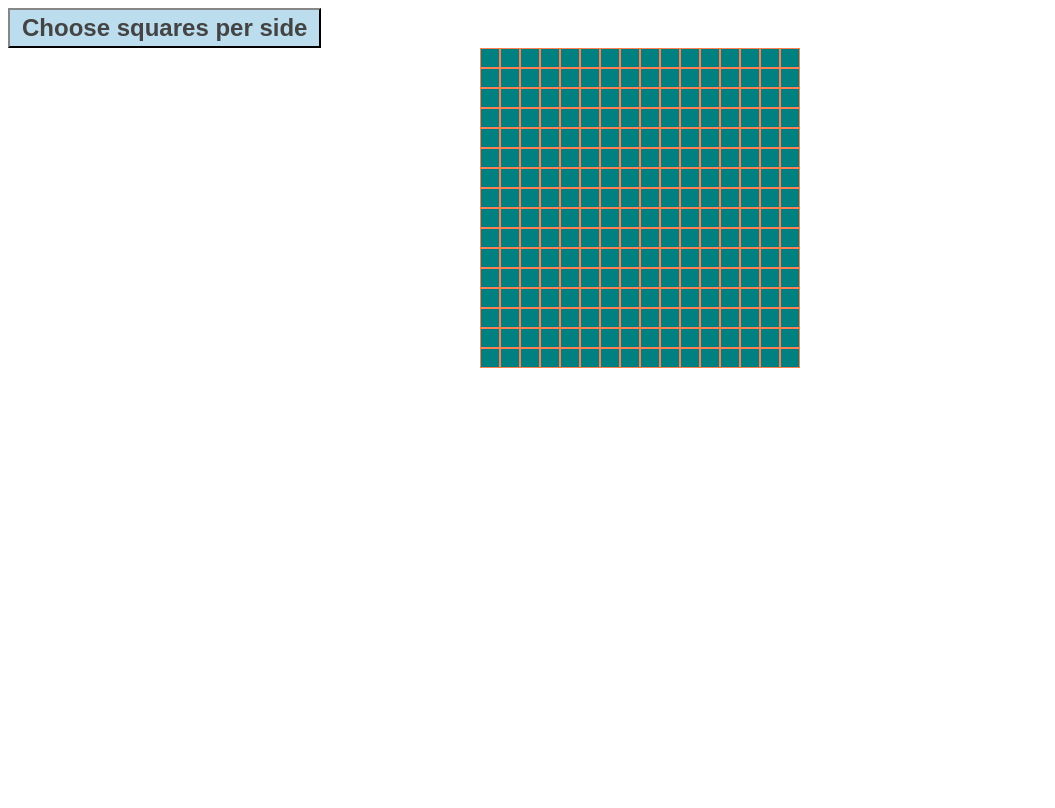
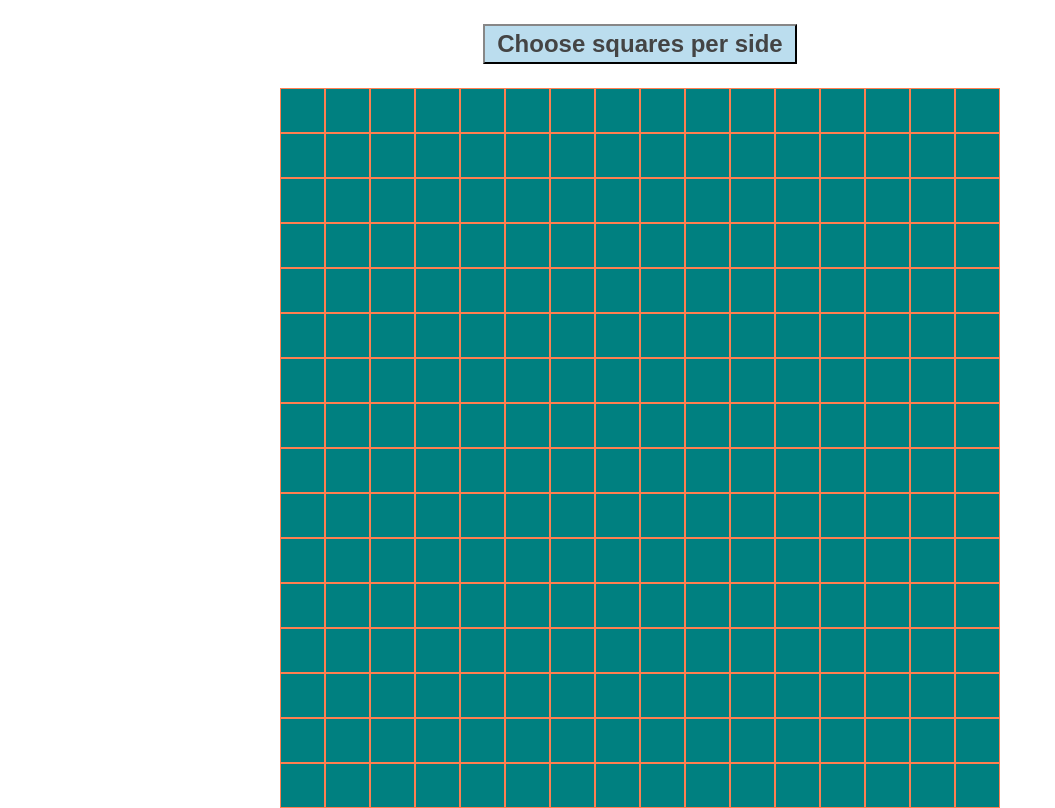
Before and after one commit to Kaptvr/odin-etch-a-sketch, a plain HTML site: page index.html in a window 1280 px wide. Shown: the whole page, without its empty margins (0-1055 px from the left). Drawn offline with Linux system fonts and the light colour scheme.

Commit message:
Finish button logic (changing grid size)

```diff
--- a/index.html
+++ b/index.html
@@ -8,7 +8,7 @@
     </head>
 
     <body>
-        <div>
+        <div class="buttonDiv">
             <button>Choose squares per side</button>
         </div>
         <div class="divWhole">
--- a/javascript.js
+++ b/javascript.js
@@ -1,13 +1,15 @@
 function main () {
 
-    createRows();
-    fillRows();
+    let squares = 16; //default size == 16
+
+    createRows(squares);
+    fillRows(squares);
     detectMouse();
-    buttonPrompt();
+    buttonPrompt(squares); //set different number of squares per side
 }
 
-function createRows() {
-    for (let i = 0; i < 16; i++) {
+function createRows(squares) {
+    for (let i = 0; i < squares; i++) {
         const divWhole = document.querySelector('.divWhole'); //select hard-coded div
         const divCreate = document.createElement('div');
         divCreate.classList.add('row', `row${i}`);
@@ -15,9 +17,9 @@ function createRows() {
     }
 }
 
-function fillRows() {
-    for (let i = 0; i < 16; i++) {
-        for (let j = 0; j < 16; j++) {
+function fillRows(squares) {
+    for (let i = 0; i < squares; i++) {
+        for (let j = 0; j < squares; j++) {
             const divRow = document.querySelector(`.row${i}`);
             const divCreate = document.createElement('div');
             divCreate.classList.add('single');
@@ -35,40 +37,23 @@ function detectMouse() {
     })
 }
 
-function buttonPrompt() {
+function buttonPrompt(squares) {
     const button = document.querySelector("button");
-    button.addEventListener('click', () => prompt("Number of squares"));
+    button.addEventListener('click', (squares) => {
+        squares = prompt("Number of squares (1-100)");
+        if (squares >= 1 && squares <= 100) { //check if not too many or too few squares
+            const divRow = document.querySelectorAll('.row');
+            divRow.forEach( (row) => { //remove existing grid
+                row.remove();
+            })
+            createRows(squares); //then create a new one with size of 'squares'
+            fillRows(squares);
+            detectMouse(); //switch mouse detection on
+        } else{
+            alert("Invalid size");
+        }
+    });
+
 }
 
 main();
-
-
-//Also works//
-
-// function main () {
-
-//     createRows();
-
-//     const divRow = document.querySelectorAll('.row');
-//     divRow.forEach( row => fillRows(row.classList[1])) //classList[1] == `row${i}` from createRows()
-// }
-
-// function createRows() {
-//     for (let i = 0; i < 16; i++) {
-//         const divWhole = document.querySelector('.divWhole');
-//         const divCreate = document.createElement('div');
-//         divCreate.classList.add('row', `row${i}`);
-//         divWhole.appendChild(divCreate);
-//     }
-// }
-
-// function fillRows(rowNum) {
-//     for (let i = 0; i < 16; i++) {
-//         const divRow = document.querySelector(`.${rowNum}`);
-//         const divCreate = document.createElement('div');
-//         divCreate.classList.add('single');
-//         divRow.appendChild(divCreate);
-//     }
-// }
-
-// main();
--- a/styles.css
+++ b/styles.css
@@ -1,28 +1,42 @@
 body {
     font-family: sans-serif;
+    display: flex;
+    flex-direction: column;
+    align-items: center;
+    margin: 0;
 }
 
 .divWhole {
     display: flex;
     flex-direction: column;
     align-items: center;
+    justify-content: center;
+    width: 720px;
+    height: 720px;
 }
 
 .row {
     display: flex;
     flex-direction: row;
+    flex: 1;
+    width: 100%;
 }
 
 .single {
     box-sizing: border-box;
     border: solid 1px coral;
     background-color: teal;
-    height: 20px;
-    width: 20px;
+    flex: 1;
 }
 
 .single.hover {
     background-color: powderblue;
+}
+
+.buttonDiv {
+    display: flex;
+    justify-content: center;
+    margin: 24px 0 24px 0;
 }
 
 button {
```
